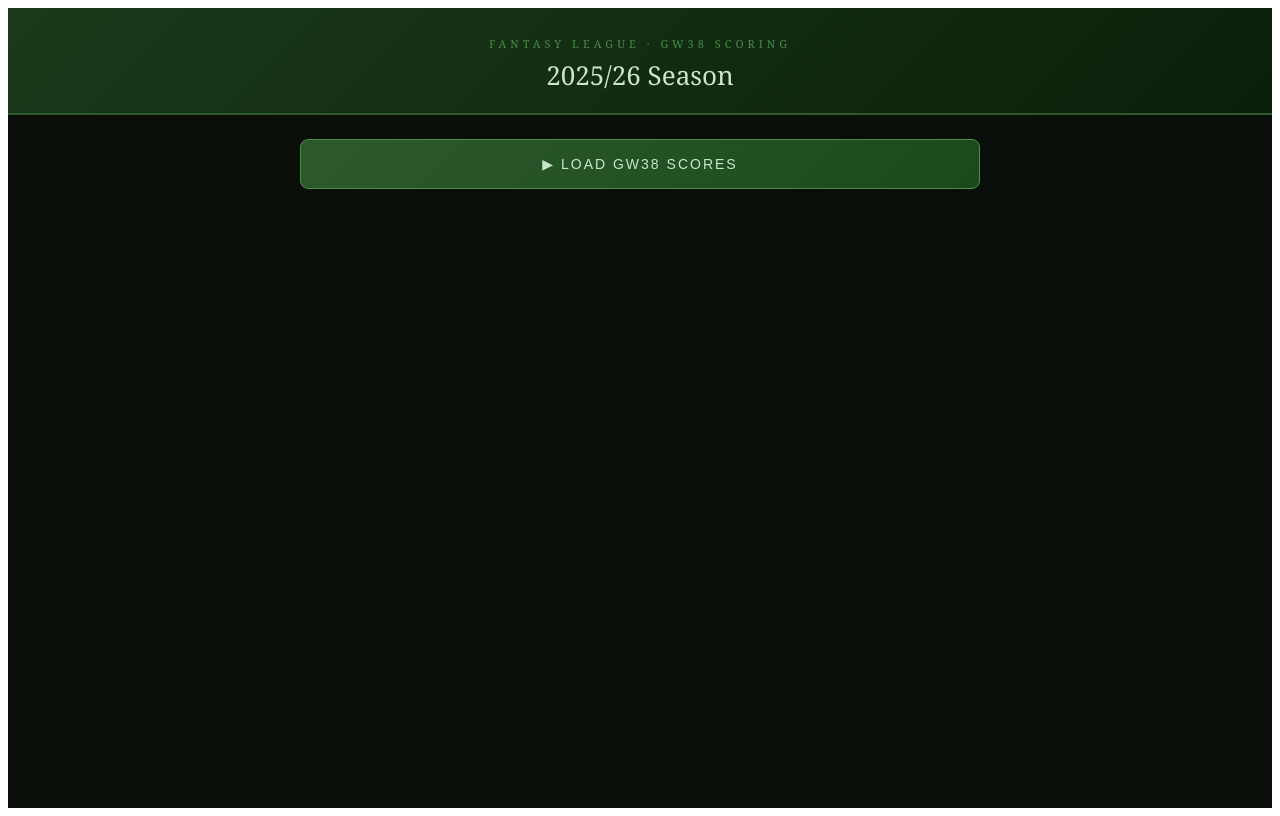
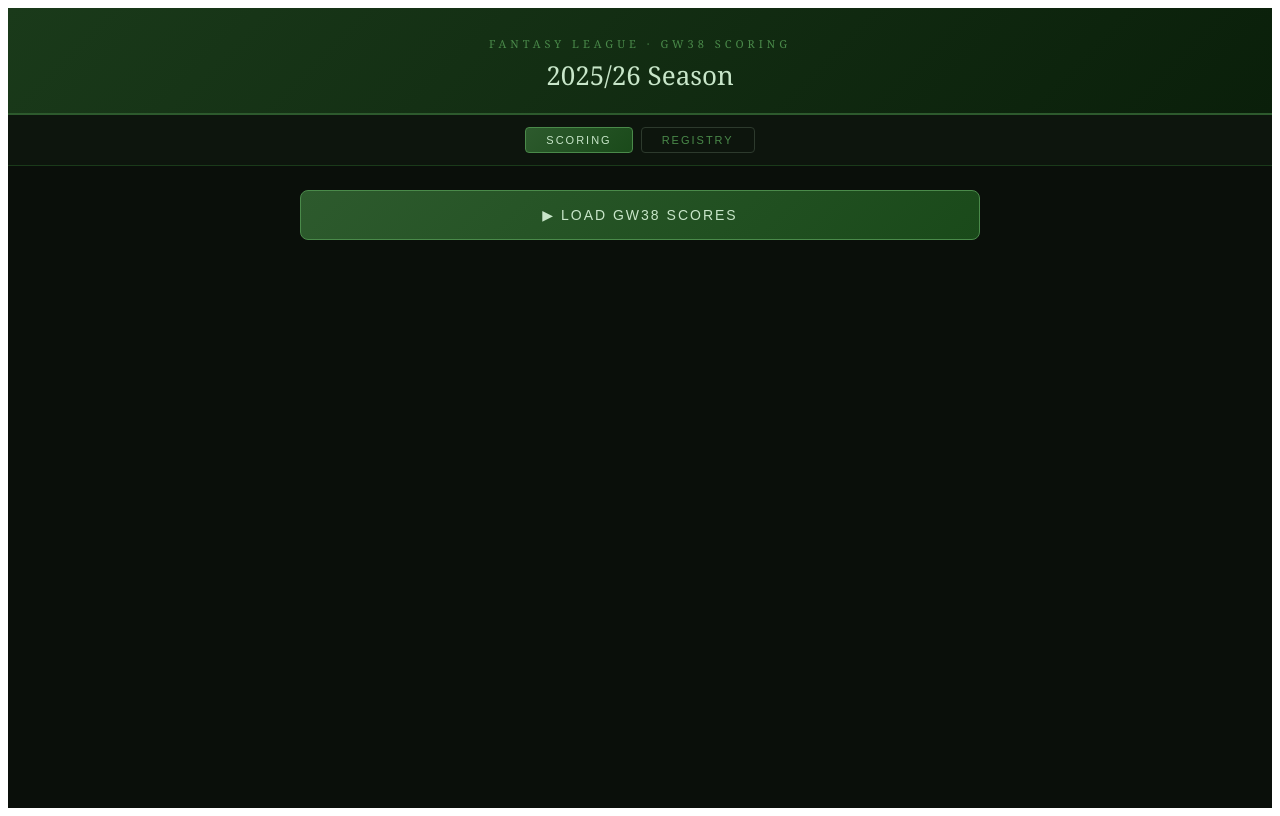
Before and after one commit to dominicperry-hub/fantasy-football, a React (Vite) app: page / in a window 1280 px wide. Built offline with nearby package versions, Linux system fonts and the light colour scheme.

Commit message:
Update App.jsx

```diff
--- a/src/App.jsx
+++ b/src/App.jsx
@@ -1,4 +1,5 @@
 import { useState } from "react";
+import Registry from "./Registry";
 
 const PROXY_URL = "/api/fpl";
 
@@ -210,6 +211,7 @@ function TeamScorer({ team, gwStats, teamConcededMap }) {
 }
 
 export default function App() {
+  const [page, setPage] = useState("scoring");
   const [gwStats, setGwStats] = useState(null);
   const [teamConcededMap, setTeamConcededMap] = useState(null);
   const [loading, setLoading] = useState(false);
@@ -246,18 +248,29 @@ export default function App() {
     setLoading(false);
   }
 
+  const nav = (
+    <div style={{ display: "flex", justifyContent: "center", gap: "8px", padding: "12px 16px", background: "#0d150d", borderBottom: "1px solid #1a3a1a" }}>
+      {["scoring", "registry"].map(p => (
+        <button key={p} onClick={() => setPage(p)} style={{
+          padding: "6px 20px",
+          background: page === p ? "linear-gradient(135deg, #2d5a2d, #1a4a1a)" : "transparent",
+          border: `1px solid ${page === p ? "#4a8a4a" : "#2d3a2d"}`,
+          borderRadius: "4px", color: page === p ? "#c8e6c9" : "#4a8a4a",
+          fontSize: "11px", letterSpacing: "2px", textTransform: "uppercase", cursor: "pointer"
+        }}>{p}</button>
+      ))}
+    </div>
+  );
+
+  if (page === "registry") return <><div>{nav}</div><Registry /></>;
+
   return (
     <div style={{ minHeight: "100vh", background: "#0a0f0a", color: "#e8f5e9", fontFamily: "'Georgia', serif" }}>
-      <div style={{
-        background: "linear-gradient(135deg, #1a3a1a, #0a1f0a)",
-        borderBottom: "2px solid #2d5a2d", padding: "28px 24px 20px", textAlign: "center",
-      }}>
-        <div style={{ fontSize: "11px", letterSpacing: "4px", color: "#4a8a4a", marginBottom: "6px", textTransform: "uppercase" }}>
-          Fantasy League · GW38 Scoring
-        </div>
+      <div style={{ background: "linear-gradient(135deg, #1a3a1a, #0a1f0a)", borderBottom: "2px solid #2d5a2d", padding: "28px 24px 20px", textAlign: "center" }}>
+        <div style={{ fontSize: "11px", letterSpacing: "4px", color: "#4a8a4a", marginBottom: "6px", textTransform: "uppercase" }}>Fantasy League · GW38 Scoring</div>
         <h1 style={{ margin: 0, fontSize: "26px", fontWeight: "normal", color: "#c8e6c9" }}>2025/26 Season</h1>
       </div>
-
+      {nav}
       <div style={{ maxWidth: "680px", margin: "0 auto", padding: "24px 16px" }}>
         {!gwStats && (
           <button onClick={loadData} disabled={loading} style={{
@@ -271,13 +284,11 @@ export default function App() {
             {loading ? `⏳ ${status}` : "▶  Load GW38 Scores"}
           </button>
         )}
-
         {error && (
           <div style={{ background: "#1a0a0a", border: "1px solid #5a2d2d", borderRadius: "8px", padding: "16px", marginBottom: "20px", color: "#ef9a9a", fontSize: "13px" }}>
             ⚠ {error}
           </div>
         )}
-
         {gwStats && teamConcededMap && (
           <>
             {TEAMS.map((team, i) => (
```
